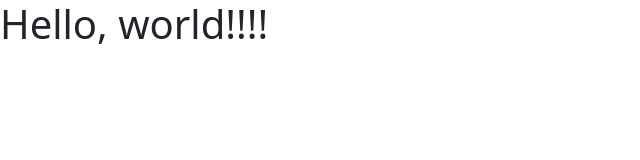
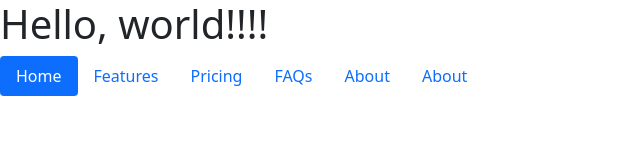
Before and after one commit to AndiF0430/AndiF0430.github.io, a plain HTML site: page index.html in a window 1280 px wide. Shown: the whole page, without its empty margins (0-640 px from the left). Drawn offline with nearby package versions, Linux system fonts and the light colour scheme.

Commit message:
first try

```diff
--- a/index.html
+++ b/index.html
@@ -12,6 +12,14 @@
   </head>
   <body>
     <h1>Hello, world!!!!</h1>
+    <ul class="nav nav-pills">
+      <li class="nav-item"><a href="#" class="nav-link active" aria-current="page">Home</a></li>
+      <li class="nav-item"><a href="#" class="nav-link">Features</a></li>
+      <li class="nav-item"><a href="#" class="nav-link">Pricing</a></li>
+      <li class="nav-item"><a href="#" class="nav-link">FAQs</a></li>
+      <li class="nav-item"><a href="#" class="nav-link">About</a></li>
+      <li class="nav-item"><a href="#" class="nav-link">About</a></li>
+    </ul>
 
     <!-- Optional JavaScript; choose one of the two! -->
 
```
